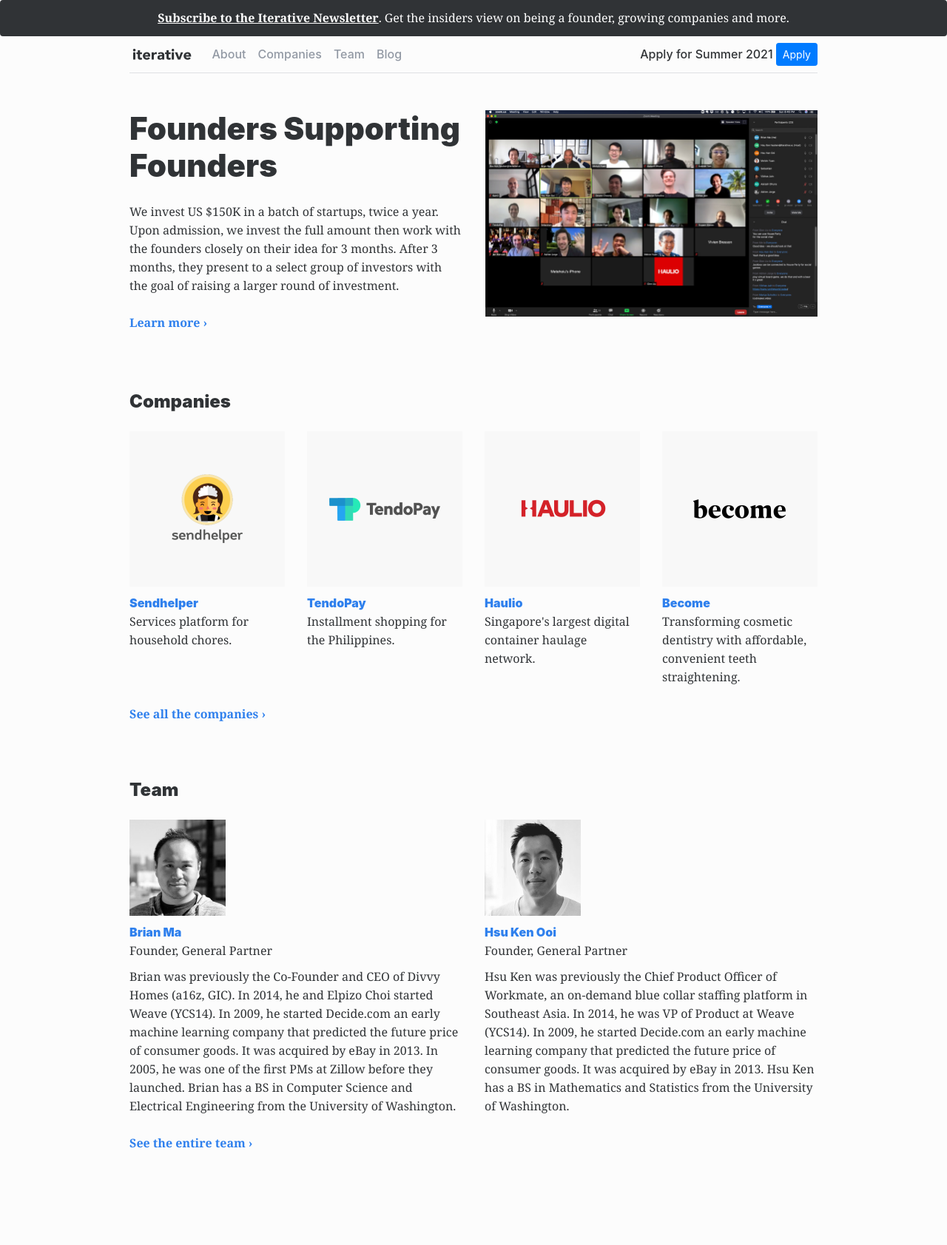
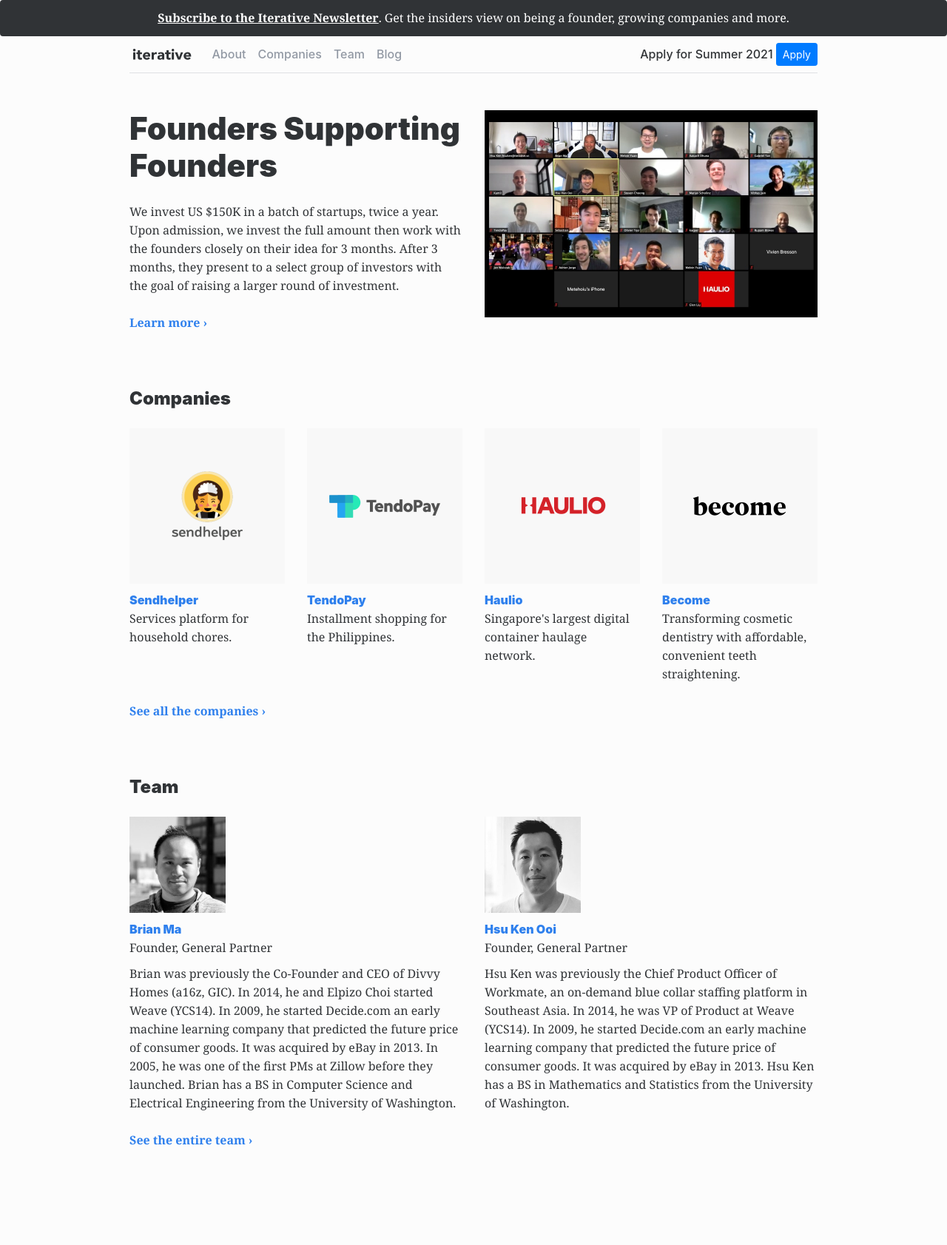
Before and after one commit to hsukenooi/iterative-website, a Jekyll site: the page built from index.html, in a window 1280 px wide. Shown: the whole page at 74% size. Built offline with Jekyll 4.4.1, drawn with Linux system fonts in a browser that asks for light colours; comment, search, counter and statistics services are not loaded.

Commit message:
Added carousel of images to homepage

```diff
--- a/index.html
+++ b/index.html
@@ -44,7 +44,20 @@
     <p><b><a href="about" class="arrow">Learn more</a></b></p>
 	</div>
   <div class="col-6">
-    <img src="/assets/zoom-hero.jpg" class="img-fluid hero-img">
+    <div id="carouselExampleSlidesOnly" class="carousel slide" data-ride="carousel">
+      <div class="carousel-inner">
+        <div class="carousel-item active">
+          <img class="d-block w-100" src="/assets/s20-zoom.jpg" alt="First slide">
+        </div>
+        <div class="carousel-item">
+          <img class="d-block w-100" src="/assets/haulio-hk.jpg" alt="Second slide">
+        </div>
+        <div class="carousel-item">
+          <img class="d-block w-100" src="/assets/w21-zoom.jpg" alt="Third slide">
+        </div>
+      </div>
+    </div>
+    <!-- <img src="/assets/zoom-hero.jpg" class="img-fluid hero-img"> -->
   </div>
 </div>
 
```
Also changed, not shown: assets/haulio-hk.jpg (added), assets/s20-zoom.jpg (added), assets/vibes-glen-adrien-melvin.jpg (deleted), assets/w21-zoom.jpg (added), assets/zoom-hero.jpg (deleted).
